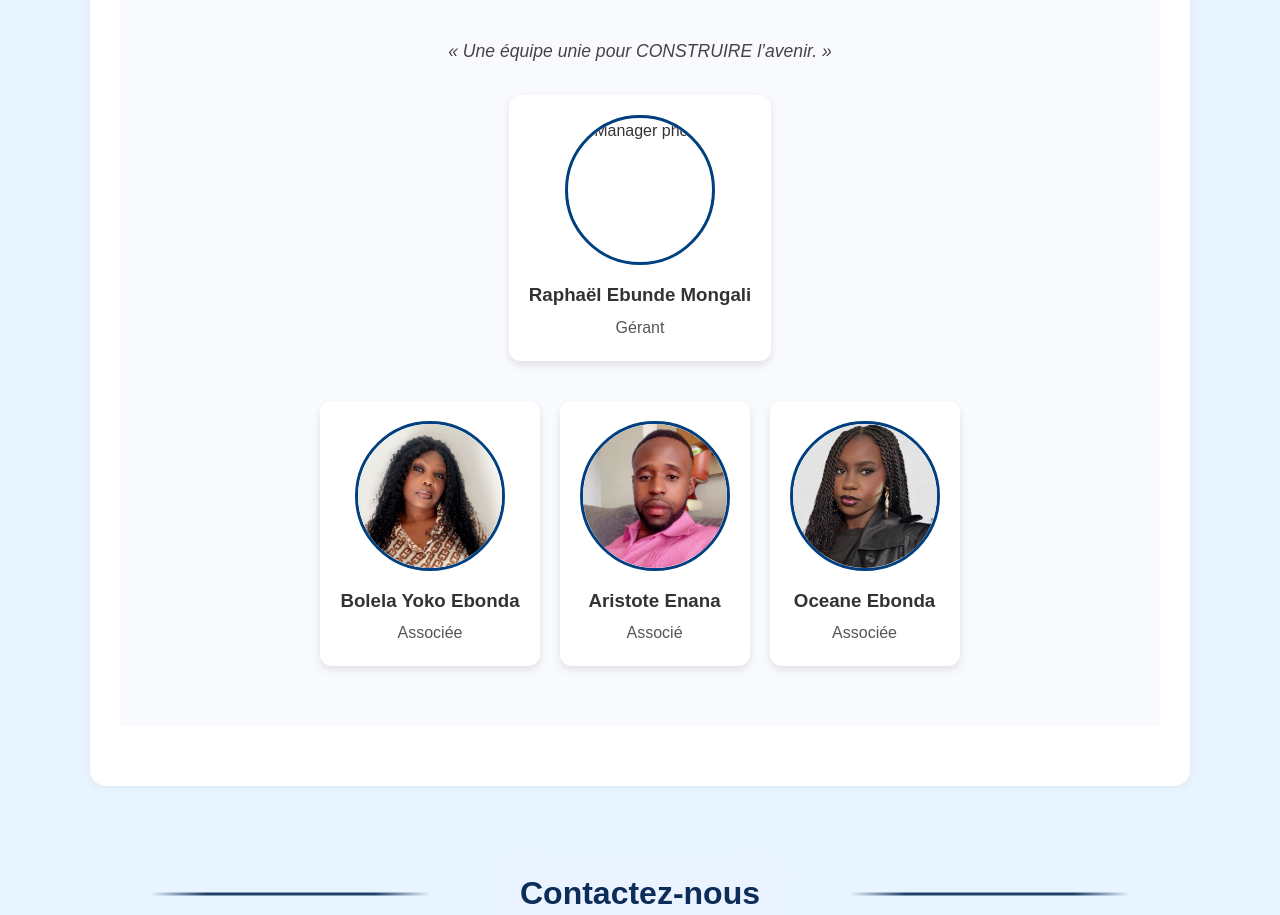
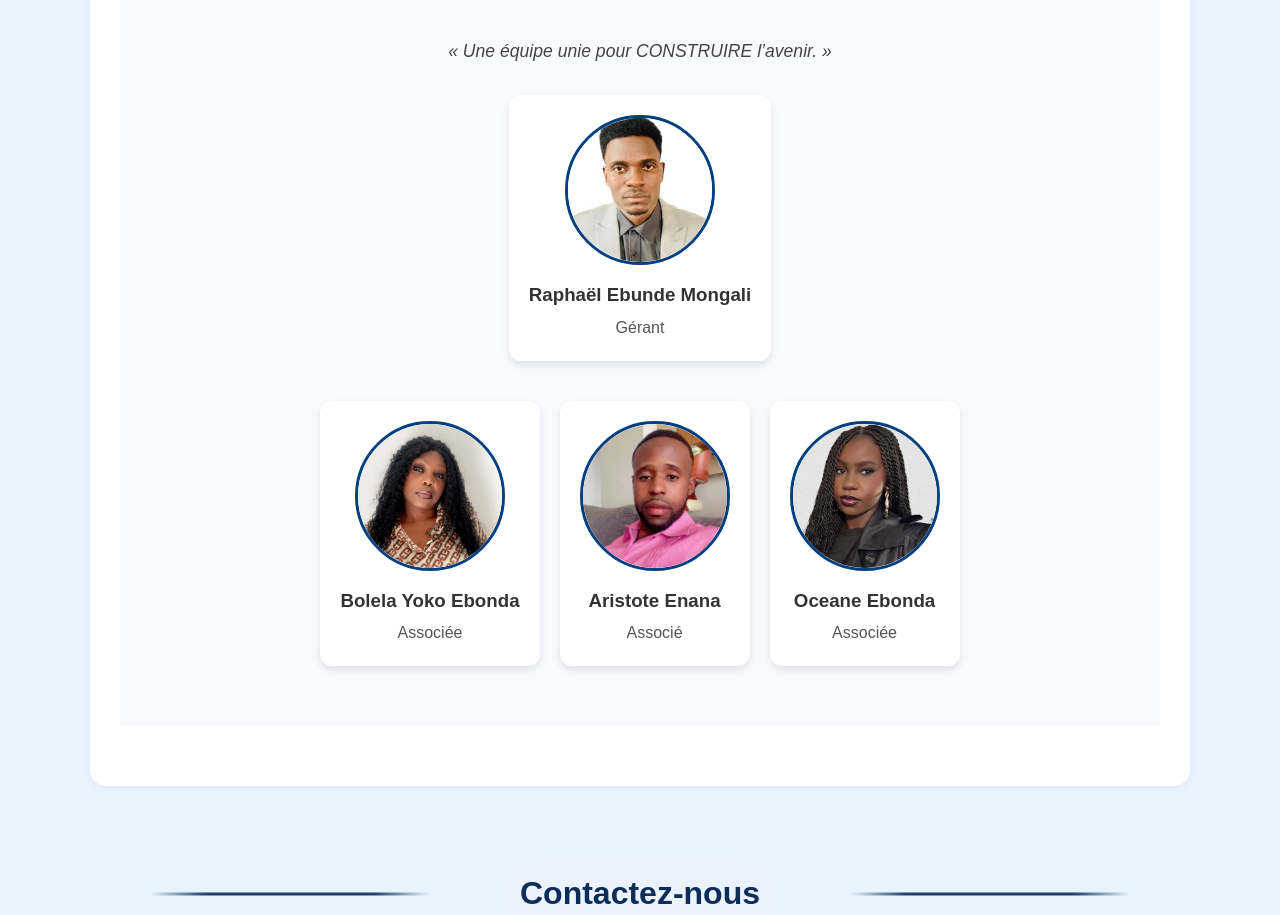
Before and after one commit to jm792429/nayoconstruction, a plain HTML site: page index.html in a window 1280 px wide. Shown: the part 2665-3580 px from the top of the page. Drawn offline with Linux system fonts and the light colour scheme.

Commit message:
Fix manager photo source in index.html
Updated the image source for the manager's photo.

```diff
--- a/index.html
+++ b/index.html
@@ -328,7 +328,7 @@
 
         <div class="team-manager">
           <div class="team-member">
-            <img src="Raphaël Ebunde Mongali.jpeg" alt="Manager photo" />
+            <img src="raphael-ebunde-mongali.jpg" alt="Manager photo" />
             <h3>Raphaël Ebunde Mongali</h3>
             <p>Gérant</p>
           </div>
```
